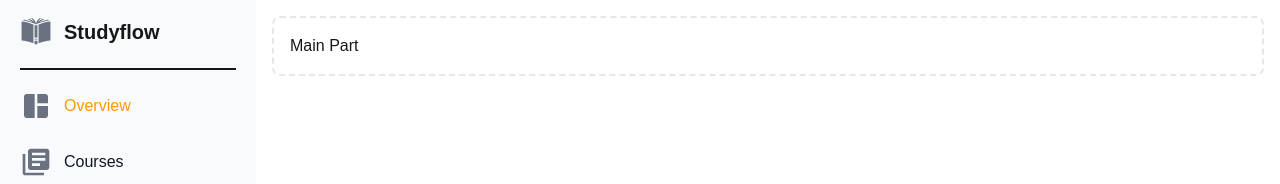
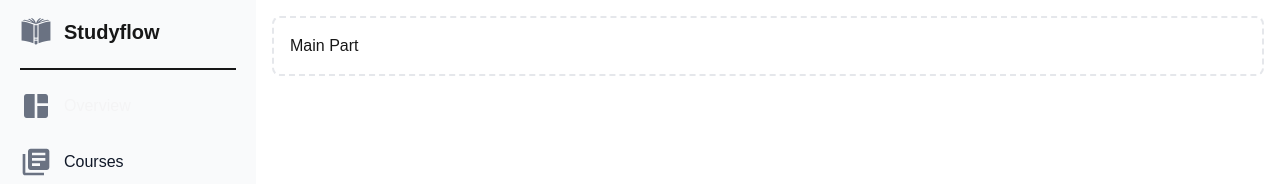
Before and after one commit to erfanbr/pp_learning-progress-tracker, a Next.js app: page / in a window 1280 px wide. Shown: the top 184 px of the page. Built offline with nearby package versions, Linux system fonts and the light colour scheme.

Commit message:
[Sidebar - active page effect cleaner approach using ClassNames]

```diff
--- a/app/NavBar.tsx
+++ b/app/NavBar.tsx
@@ -64,14 +64,14 @@ export default function NavBar() {
                                           className={classNames(
                                               "flex items-center p-2 text-gray-900 rounded-lg dark:text-white hover:bg-gray-100 dark:hover:bg-gray-700 group",
                                               {
-                                                  "dark:bg-gray-700": isActive
+                                                  "dark:bg-cyan-600": isActive
                                               }
                                           )}>
                                         <Icon
                                             className={classNames(
                                                 "w-8 h-8 text-gray-500 transition duration-75 group-hover:text-gray-900 dark:group-hover:text-white",
                                                 {
-                                                    "dark:text-amber-500" : isActive,
+                                                    "dark:text-zinc-100" : isActive,
                                                     "dark:text-gray-400" : !isActive
                                                 }
                                             )}/>
@@ -80,7 +80,7 @@ export default function NavBar() {
                                             className={classNames(
                                                 'ml-3',
                                                 {
-                                                    "text-amber-500": isActive
+                                                    "text-zinc-100": isActive
                                                 })}>{link.label}</span>
                                     </Link>
                                 </li>
```
